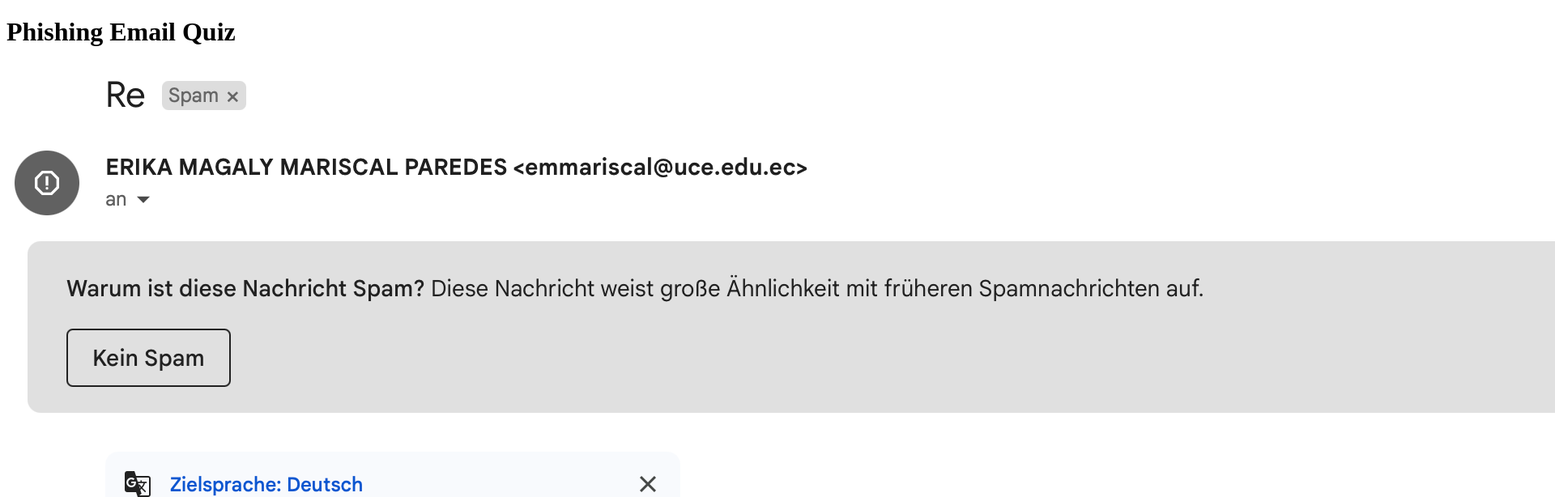
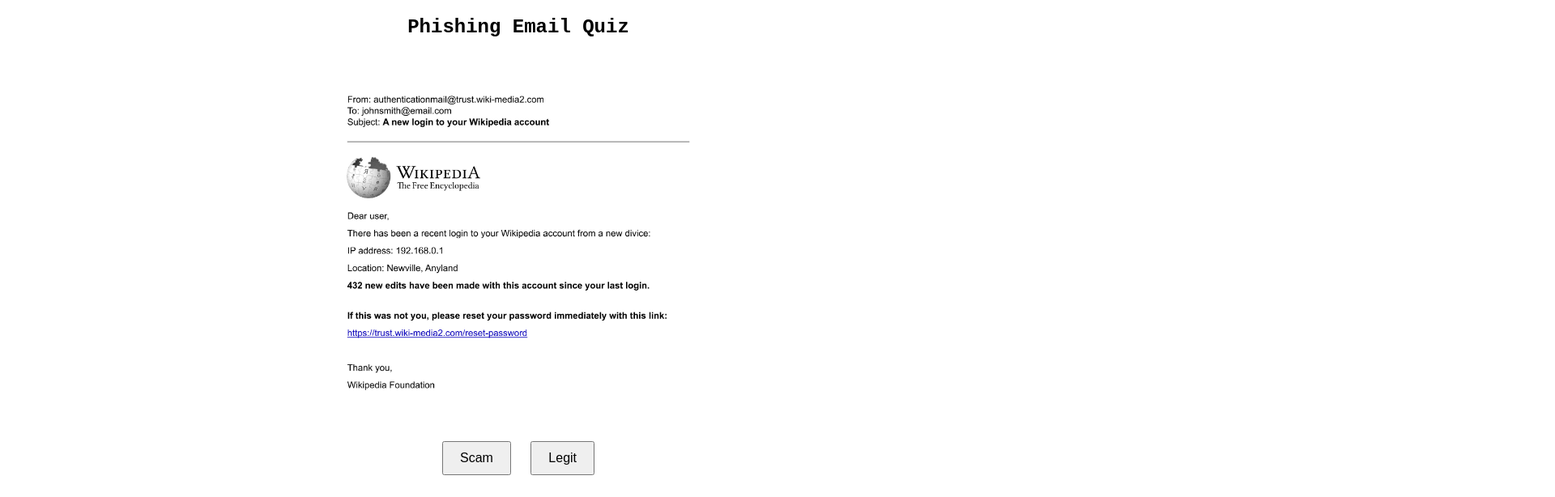
Before and after one commit to lklee-git/phisingMail-simulator, a plain HTML site: page index.html in a window 1280 px wide. Shown: the top 614 px of the page at 81% size, 1920 px wide, since content can reach past the window. Drawn offline with Linux system fonts and the light colour scheme.

Commit message:
updated stylesheet

```diff
--- a/index.html
+++ b/index.html
@@ -4,12 +4,12 @@
     <meta charset="UTF-8">
     <meta name="viewport" content="width=device-width, initial-scale=1.0">
     <title>Phishing Quiz</title>
-    <link rel="stylesheet" href="styles.css">
+    <link rel="stylesheet" href="style.css">
 </head>
 <body>
     <div id="quiz">
         <h1>Phishing Email Quiz</h1>
-        <img id="email-image" src="assets/email2.png" alt="Email Screenshot">
+        <img id="email-image" src="assets/email1.jpg" alt="Email Screenshot">
         <div>
             <button onclick="checkAnswer('scam')">Scam</button>
             <button onclick="checkAnswer('legit')">Legit</button>
--- a/script.js
+++ b/script.js
@@ -1,5 +1,6 @@
+document.addEventListener("DOMContentLoaded", function() {
     const emails = [
-    { src: "assets/email1.jpg", answer: "scam" }, //By Isochrone, Wikimedia Foundation, Philip Metschan - Own work, Wikipedia-puzzleglobe-V2 back.png, CC BY-SA 4.0, https://commons.wikimedia.org/w/index.php?curid=151608495
+        { src: "assets/email1.jpg", answer: "scam" },
         { src: "assets/email2.png", answer: "legit" },
         { src: "email3.jpg", answer: "scam" },
         { src: "email4.jpg", answer: "legit" },
@@ -24,3 +25,6 @@
             `;
         }
     }
+
+    window.checkAnswer = checkAnswer;
+});
--- a/style.css
+++ b/style.css
@@ -1,3 +1,9 @@
+h1 {
+    font-family: monospace;
+    font-size: 24px;
+    margin-bottom: 20px;
+}
+
 body {
     font-family: Arial, sans-serif;
     text-align: center;
@@ -5,7 +11,7 @@
 }
 
 img {
-    max-width: 80%;
+    max-width: 40%;
     height: auto;
     margin: 20px 0;
 }
```
Also changed, not shown: ._index.html. Lines whose indentation alone changed are shown as unchanged.
